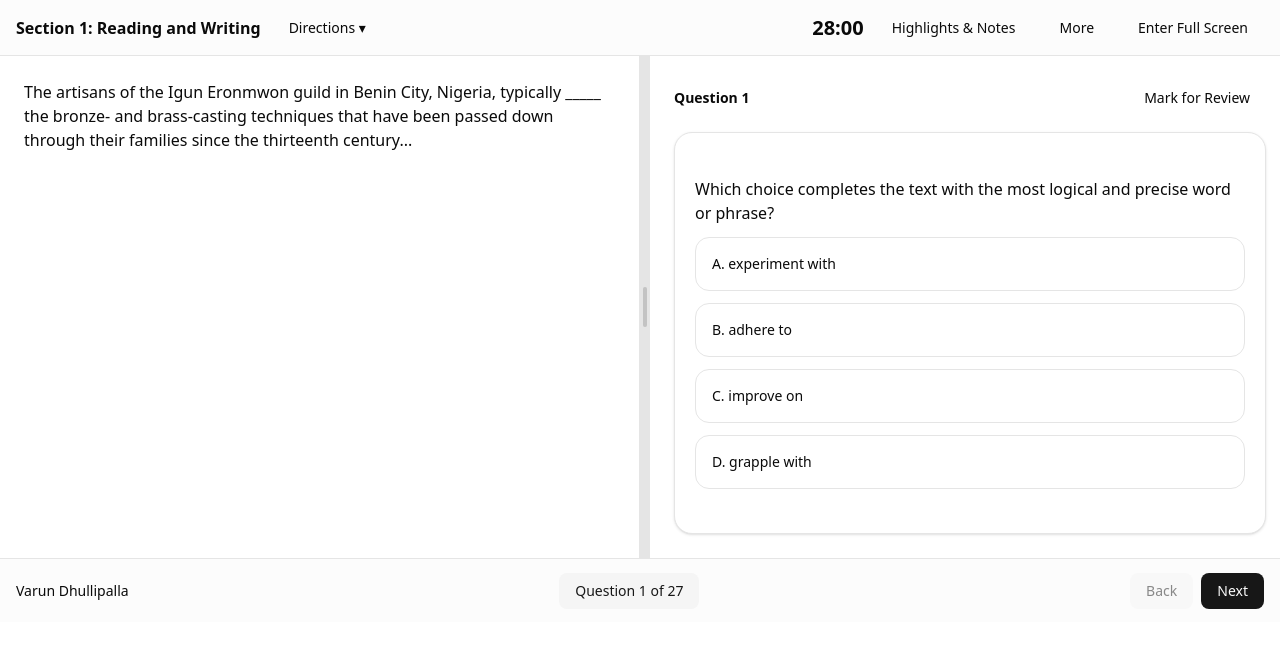
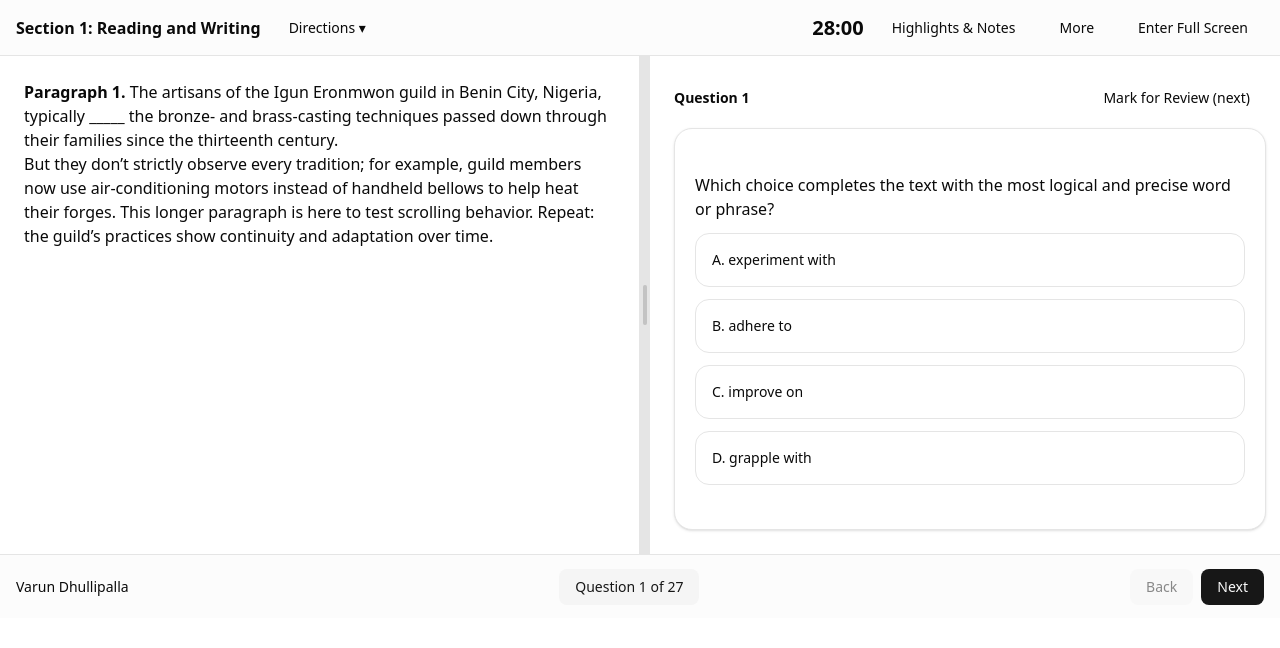
Before and after one commit to dhulli/sat-practice-vibes, a Next.js app in the folder apps/web/: page /exam/demo/rw in a window 1280 px wide. Shown: the top 648 px of the page. Built offline with nearby package versions, Linux system fonts and the light colour scheme.

Commit message:
feat(web): RW demo renders per-question paragraph and resets pane scroll

```diff
--- a/apps/web/src/app/(exam)/exam/demo/rw/page.tsx
+++ b/apps/web/src/app/(exam)/exam/demo/rw/page.tsx
@@ -1,51 +1,49 @@
 "use client";
 
-import { useState } from "react";
+import { useMemo, useRef, useState, useEffect } from "react";
 import { ExamShell } from "@/components/exam/ExamShell";
+import { buildMockRwSection } from "@/lib/mockRwSection";
 import { Card, CardContent } from "@/components/ui/card";
 import { Button } from "@/components/ui/button";
 
-const PASSAGE_HTML = `
-  <p>The artisans of the Igun Eronmwon guild in Benin City, Nigeria, typically _____ the bronze- and brass-casting techniques that have been passed down through their families since the thirteenth century...</p>
-`;
+export default function ExamDemoRW() {
+  const total = 27;
+  const items = useMemo(() => buildMockRwSection(total), []);
+  const [idx, setIdx] = useState(0);
 
-export default function ShellDemoRW() {
-  const total = 27;
-  const [idx, setIdx] = useState(0);
-  const [marked, setMarked] = useState(false);
+  // refs to reset scroll on question change (Bluebook-like)
+  const leftScrollRef = useRef<HTMLDivElement | null>(null);
+  const rightScrollRef = useRef<HTMLDivElement | null>(null);
+
+  useEffect(() => {
+    leftScrollRef.current?.scrollTo({ top: 0 });
+    rightScrollRef.current?.scrollTo({ top: 0 });
+  }, [idx]);
+
+  const q = items[idx];
 
   const leftPane = (
-    <div className="p-6">
-      <div className="prose max-w-none" dangerouslySetInnerHTML={{ __html: PASSAGE_HTML }} />
+    <div ref={leftScrollRef} className="h-full overflow-auto p-6">
+      <div className="prose max-w-none" dangerouslySetInnerHTML={{ __html: q.paragraphHtml }} />
     </div>
   );
 
   const rightPane = (
-    <div className="p-6 space-y-4">
+    <div ref={rightScrollRef} className="h-full overflow-auto p-6 space-y-3">
       <div className="flex items-center justify-between">
         <div className="text-sm font-semibold">Question {idx + 1}</div>
-
-        <Button
-          variant="ghost"
-          className="text-sm"
-          onClick={() => setMarked((v) => !v)}
-        >
-          {marked ? "✅ For Review" : "Mark for Review"}
-        </Button>
+        <Button variant="ghost" className="text-sm">Mark for Review (next)</Button>
       </div>
 
       <Card className="rounded-2xl">
         <CardContent className="p-5 space-y-3">
-          <div className="text-base font-medium">
-            Which choice completes the text with the most logical and precise word or phrase?
-          </div>
-
-          {["experiment with", "adhere to", "improve on", "grapple with"].map((t, i) => (
+          <div className="prose max-w-none" dangerouslySetInnerHTML={{ __html: q.questionHtml }} />
+          {q.choices.map((c) => (
             <button
-              key={i}
+              key={c.id}
               className="w-full rounded-xl border p-4 text-left hover:bg-muted/50 transition"
             >
-              <div className="text-sm font-medium">{String.fromCharCode(65 + i)}. {t}</div>
+              <div className="text-sm font-medium">{c.id}. {c.text}</div>
             </button>
           ))}
         </CardContent>
@@ -63,7 +61,7 @@ export default function ShellDemoRW() {
       currentIndex={idx}
       leftPane={leftPane}
       rightPane={rightPane}
-      mainPane={<div />} // unused in split
+      mainPane={<div />}
       onJump={(i) => setIdx(i)}
       onBack={() => setIdx((v) => Math.max(0, v - 1))}
       onNext={() => setIdx((v) => Math.min(total - 1, v + 1))}
--- /dev/null
+++ b/apps/web/src/lib/mockRwSection.ts
@@ -0,0 +1,29 @@
+export type RwChoiceId = "A" | "B" | "C" | "D";
+
+export type RwQuestion = {
+  id: string; // stable like RW-S01-Q01
+  paragraphHtml: string; // can be long
+  questionHtml: string;
+  choices: { id: RwChoiceId; text: string }[];
+};
+
+export function buildMockRwSection(total = 27): RwQuestion[] {
+  return Array.from({ length: total }, (_, i) => {
+    const n = i + 1;
+    const pad = String(n).padStart(2, "0");
+    return {
+      id: `RW-S01-Q${pad}`,
+      paragraphHtml: `
+        <p><strong>Paragraph ${n}.</strong> The artisans of the Igun Eronmwon guild in Benin City, Nigeria, typically _____ the bronze- and brass-casting techniques passed down through their families since the thirteenth century.</p>
+        <p>But they don’t strictly observe every tradition; for example, guild members now use air-conditioning motors instead of handheld bellows to help heat their forges. This longer paragraph is here to test scrolling behavior. Repeat: the guild’s practices show continuity and adaptation over time.</p>
+      `,
+      questionHtml: `<p>Which choice completes the text with the most logical and precise word or phrase?</p>`,
+      choices: [
+        { id: "A", text: "experiment with" },
+        { id: "B", text: "adhere to" },
+        { id: "C", text: "improve on" },
+        { id: "D", text: "grapple with" },
+      ],
+    };
+  });
+}
```
